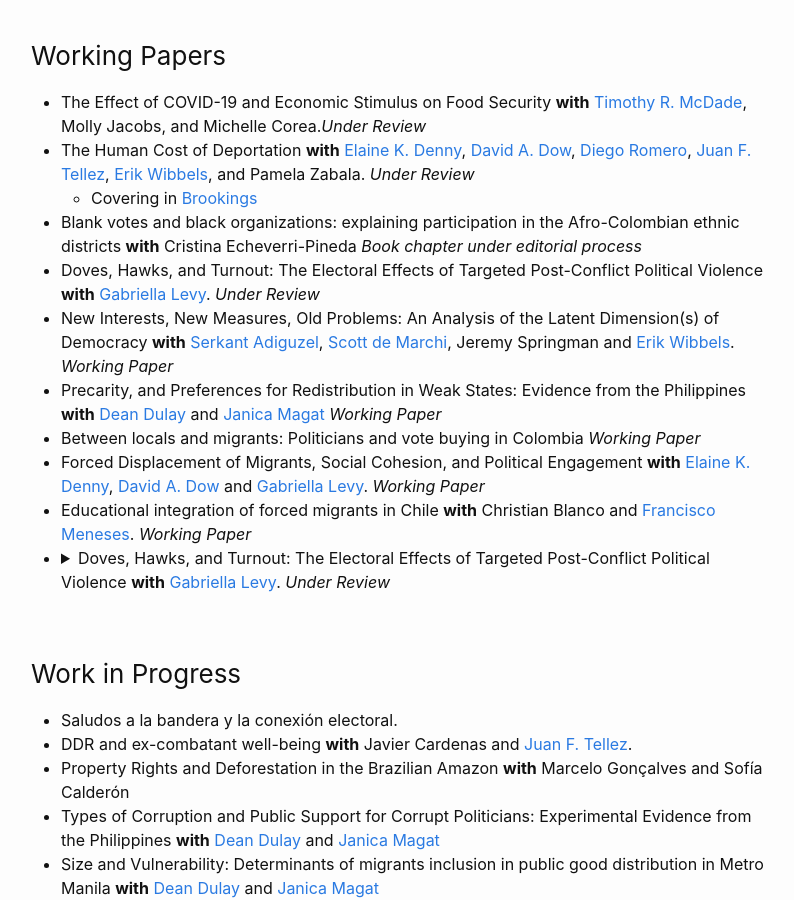
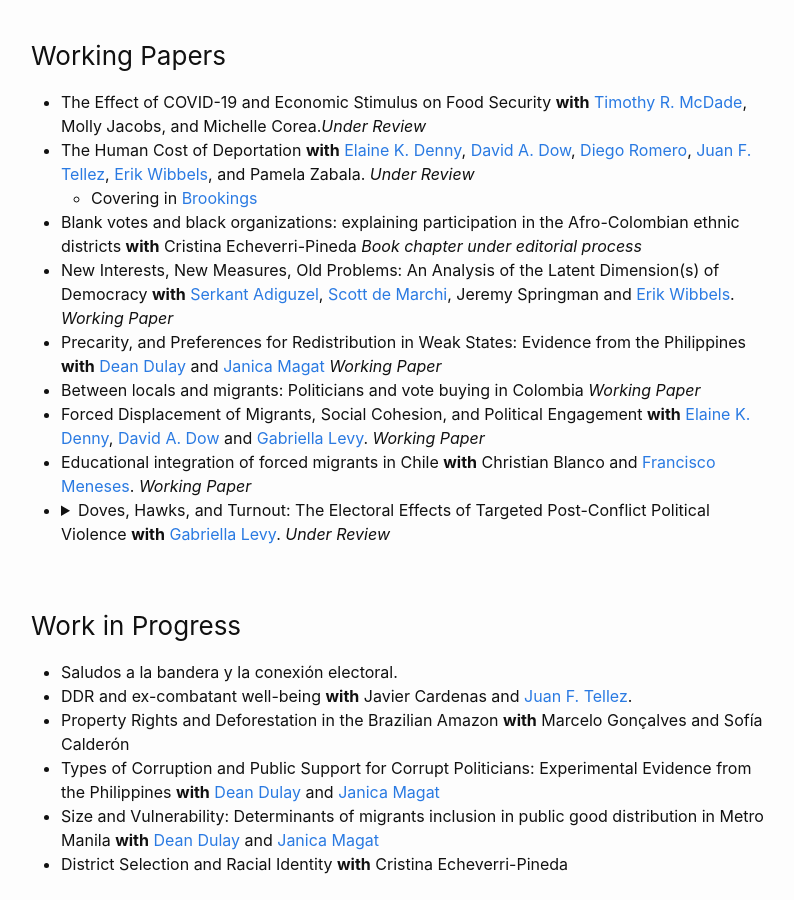
Before and after one commit to MateoVillamizarChaparro/MateoVillamizarChaparro.github.io, a Jekyll site: the page built from publications.md, in a window 1280 px wide and 900 px high, scrolled down 461 px. Shown: the whole window, without its empty margins (239-1033 px from the left). Built offline with Jekyll 4.4.1, drawn with Linux system fonts in a browser that asks for light colours; our own code applies the rules of GitHub Pages for plain Markdown files; some of the changed lines change nothing that is shown.

Commit message:
Update publications.md

```diff
--- a/publications.md
+++ b/publications.md
@@ -14,7 +14,6 @@
   - The Human Cost of Deportation **with** [Elaine K. Denny](https://faculty.ucmerced.edu/edenny/), [David A. Dow](https://sites.google.com/view/davidadow/home), [Diego Romero](https://diego-romero.com/), [Juan F. Tellez](https://juanftellez.com/), [Erik Wibbels](https://sites.duke.edu/wibbels/), and Pamela Zabala. *Under Review*
     - Covering in [Brookings](https://www.brookings.edu/blog/future-development/2021/04/02/4-things-the-biden-administration-should-pay-attention-to-with-the-border-crisis/)
   - Blank votes and black organizations: explaining participation in the Afro-Colombian ethnic districts **with** Cristina Echeverri-Pineda *Book chapter under editorial process*
-  - Doves, Hawks, and Turnout: The Electoral Effects of Targeted Post-Conflict Political Violence **with** [Gabriella Levy](https://gabriellalevy.net/). *Under Review*
   - New Interests, New Measures, Old Problems: An Analysis of the Latent Dimension(s) of Democracy **with** [Serkant Adiguzel](http://serkantadiguzel.com/), [Scott de Marchi](http://sdemarchi.weebly.com/), Jeremy Springman and [Erik Wibbels](https://sites.duke.edu/wibbels/). *Working Paper*
   - Precarity, and Preferences for Redistribution in Weak States: Evidence from the Philippines **with** [Dean Dulay](https://www.deandulay.com/) and [Janica Magat](https://janicamagat.com/) *Working Paper*
   - Between locals and migrants: Politicians and vote buying in Colombia *Working Paper*
@@ -23,7 +22,7 @@
   - {::options parse_block_html="true" /}
     <details><summary markdown="span">Doves, Hawks, and Turnout: The Electoral Effects of Targeted Post-Conflict Political Violence **with** [Gabriella Levy](https://gabriellalevy.net/). *Under Review*</summary>
     <p> <sub>
-    What are the effects of violence against civic leaders and ex-combatants on electoral outcomes in unstable contexts emerging from conflict? Such individuals have been targeted in a range of countries, including Colombia and Afghanistan. Yet, existing research on wartime and electoral violence has rarely explored the killings of these non-combatants, who are neither regular people nor powerful politicians. Thus, we examine the relationship between 1) the deaths of social leaders and demobilized ex-combatants in Colombia following the 2016 peace agreement and 2) Colombian political participation and vote choice in 2018 and 2019 elections. Methodologically, we use a series of municipal level estimations followed by individual level regressions using DANE survey data from the Colombian government. Our results indicate that social leader and ex-combatant assassinations each reduce political engagement as well as support for the hawkish candidate. We also provide suggestive evidence that the assassinations not only reduce citizens' perceptions of their personal security but also increase their belief in the value of violence and depress their satisfaction with the state of democracy in their country. These results suggest that, through their impact on electoral participation, vote choice, and public attitudes, the assassinations may have countervailing effects on national stability.
+    *Abstract* What are the effects of violence against civic leaders and ex-combatants on electoral outcomes in unstable contexts emerging from conflict? Such individuals have been targeted in a range of countries, including Colombia and Afghanistan. Yet, existing research on wartime and electoral violence has rarely explored the killings of these non-combatants, who are neither regular people nor powerful politicians. Thus, we examine the relationship between 1) the deaths of social leaders and demobilized ex-combatants in Colombia following the 2016 peace agreement and 2) Colombian political participation and vote choice in 2018 and 2019 elections. Methodologically, we use a series of municipal level estimations followed by individual level regressions using DANE survey data from the Colombian government. Our results indicate that social leader and ex-combatant assassinations each reduce political engagement as well as support for the hawkish candidate. We also provide suggestive evidence that the assassinations not only reduce citizens' perceptions of their personal security but also increase their belief in the value of violence and depress their satisfaction with the state of democracy in their country. These results suggest that, through their impact on electoral participation, vote choice, and public attitudes, the assassinations may have countervailing effects on national stability.
     </sub> </p>
     </details>
     {::options parse_block_html="false" /}
```
